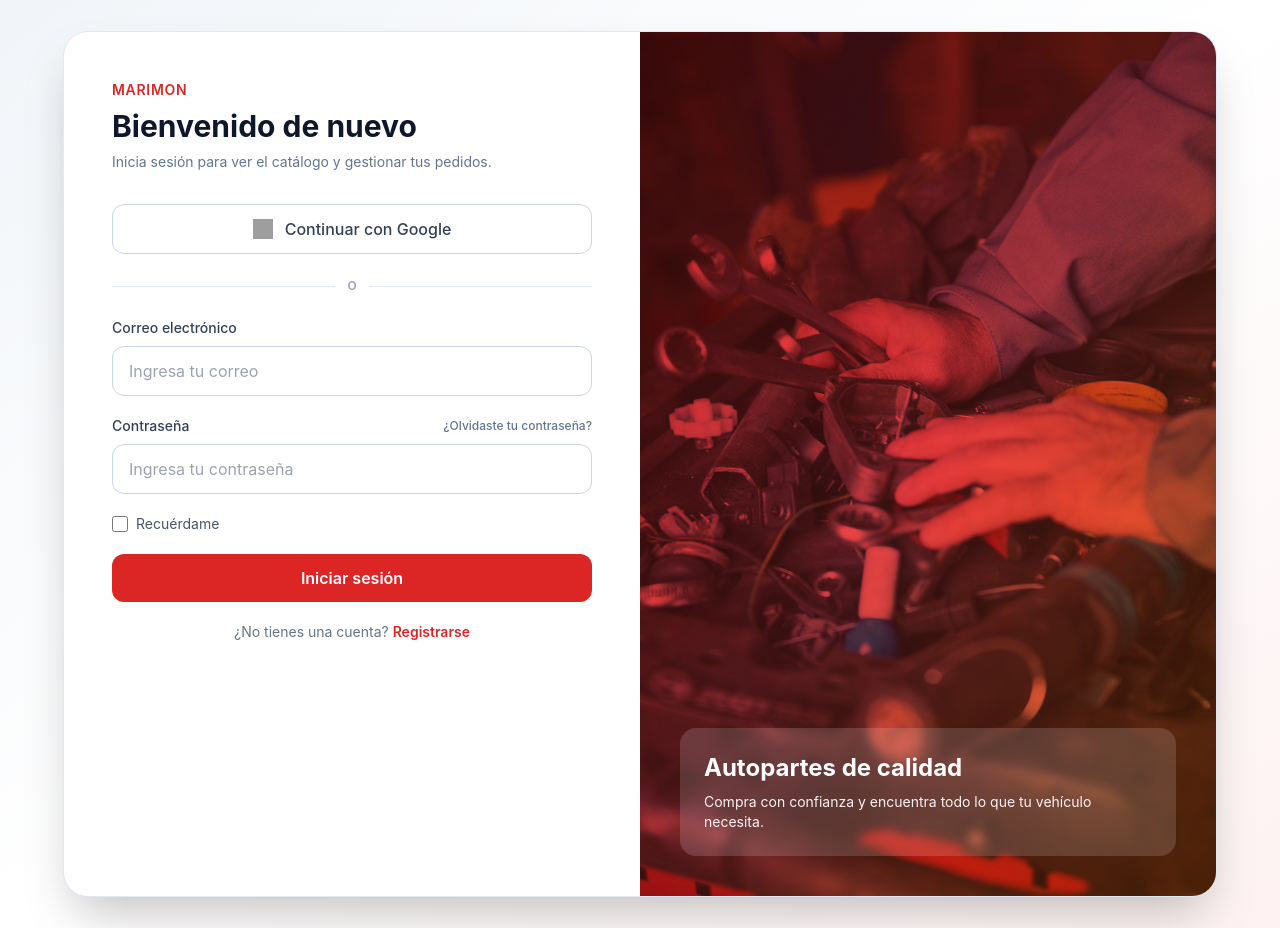
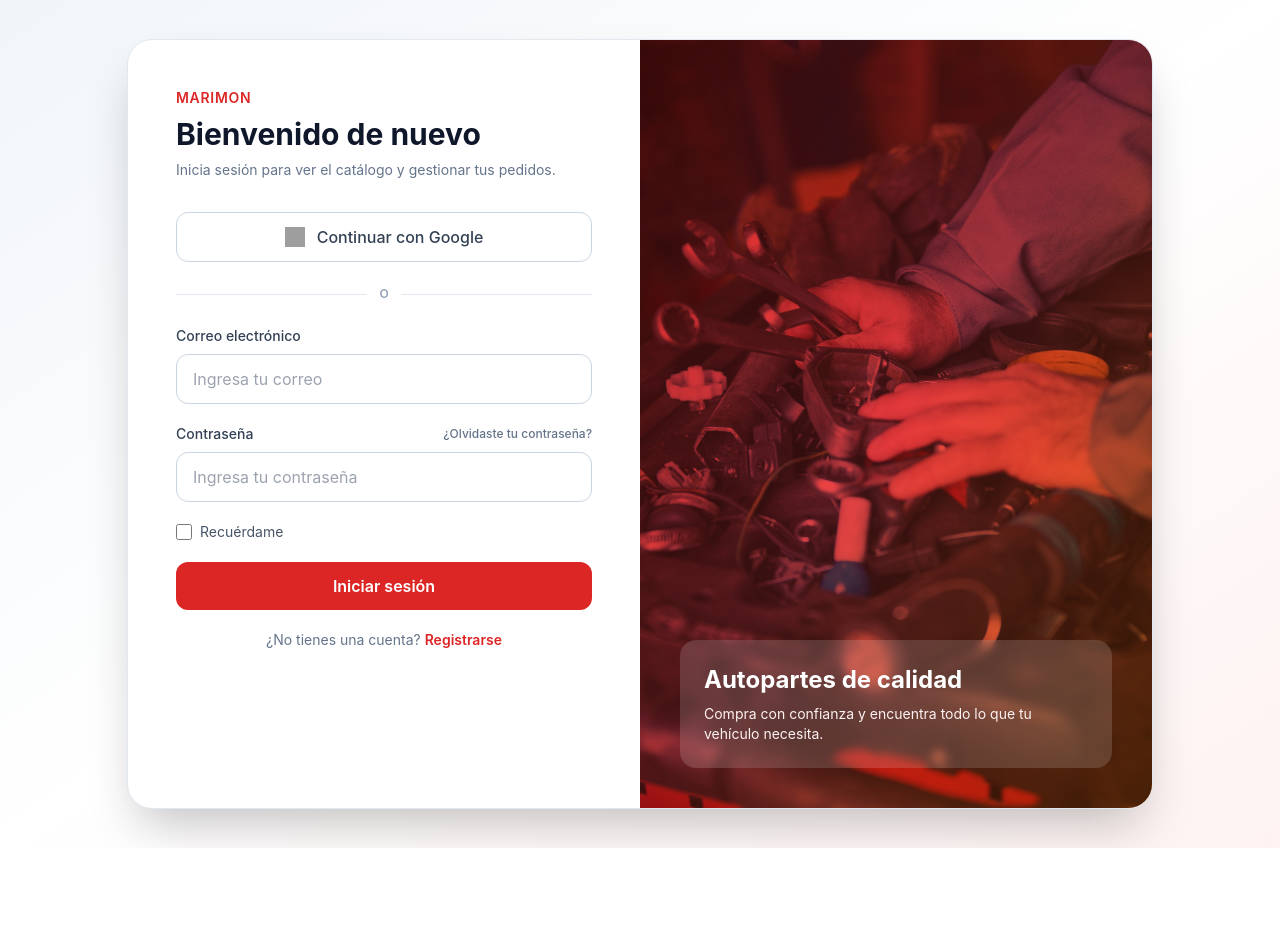
Before and after one commit to Adriancas28/Marimon_Front, a React (Vite) app: page / in a window 1280 px wide. After the commit the page ends 848 px from the top, so only its background shows below. Built offline with nearby package versions, Linux system fonts and the light colour scheme; grey boxes are pictures that could not be loaded.

Commit message:
change login desing

```diff
--- a/src/Pages/Login.tsx
+++ b/src/Pages/Login.tsx
@@ -42,8 +42,8 @@ function Login() {
   };
 
   return (
-    <div className="min-h-screen bg-gradient-to-br from-slate-100 via-white to-red-50 px-4 py-8 lg:px-10">
-      <div className="mx-auto flex w-full max-w-6xl overflow-hidden rounded-3xl bg-white shadow-2xl ring-1 ring-slate-200">
+    <div className="min-h-screen bg-gradient-to-br from-slate-100 via-white to-red-50 flex items-center justify-center p-4 lg:p-10">
+      <div className="mx-auto flex w-full max-w-5xl overflow-hidden rounded-3xl bg-white shadow-2xl ring-1 ring-slate-200">
         <section className="w-full p-8 sm:p-12 lg:w-1/2">
           <div className="mb-8">
             <p className="text-sm font-semibold uppercase tracking-wider text-red-600">
```
